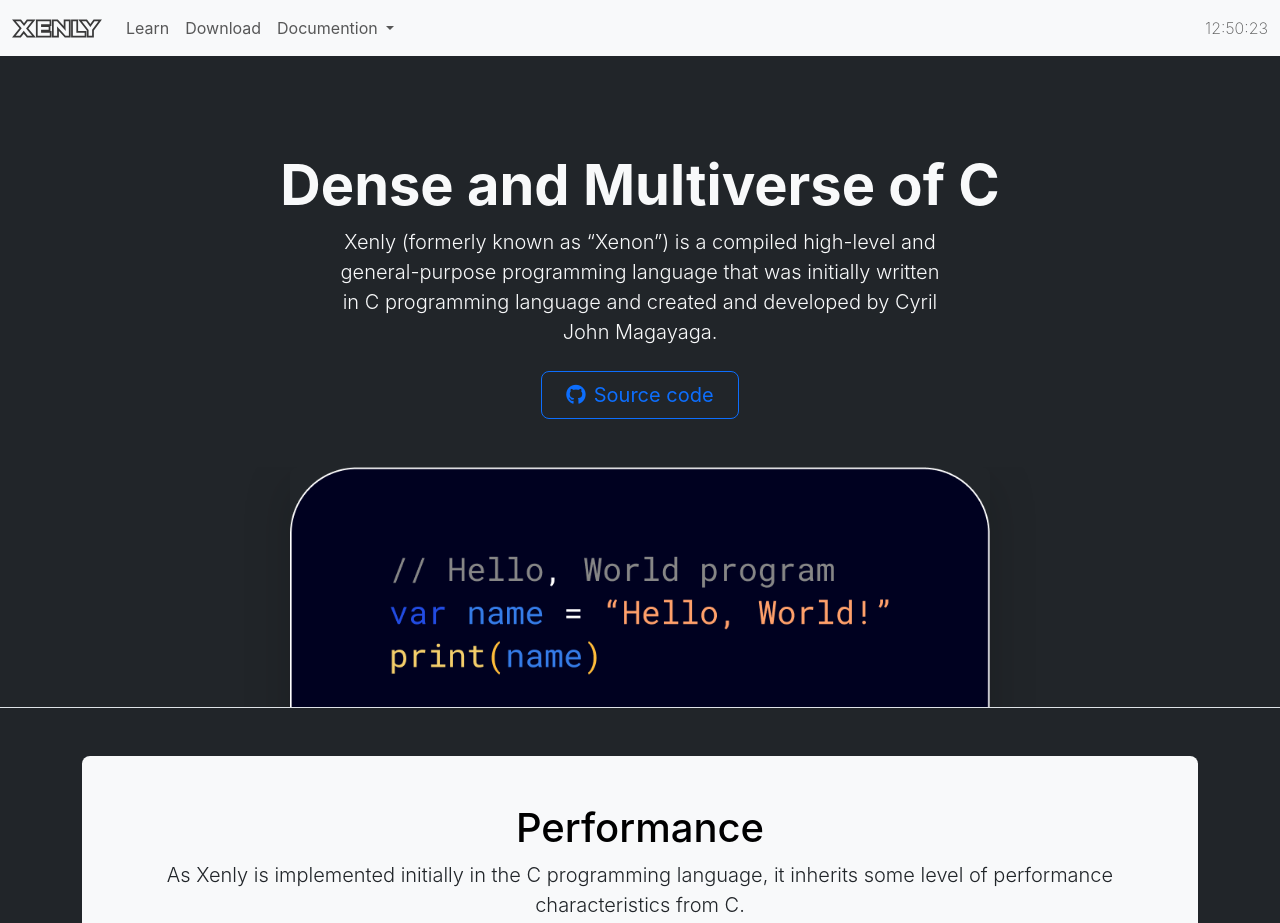
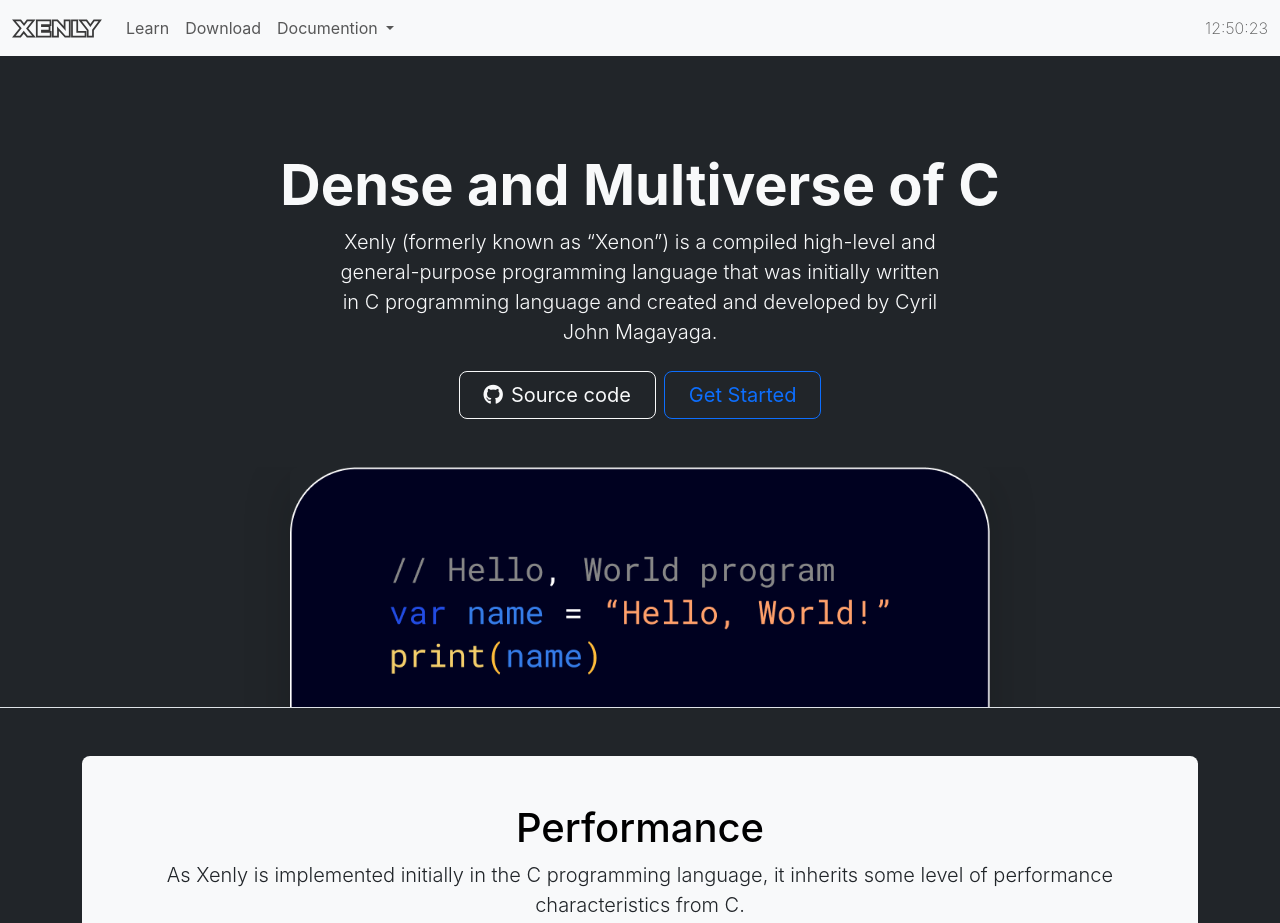
Before and after one commit to Magayaga/xenly, a plain HTML site: page docs/index.html in a window 1280 px wide. Shown: the top 923 px of the page. Drawn offline with nearby package versions, Linux system fonts and the light colour scheme; a web font is replaced by a local one.

Commit message:
Xenly's websites: Update `index.html`
Fixing and updating the official website of Xenly programming language

```diff
--- a/docs/index.html
+++ b/docs/index.html
@@ -51,7 +51,8 @@
     <div class="col-lg-6 mx-auto">
       <p class="lead mb-4 text-light">Xenly (formerly known as “Xenon”) is a compiled high-level and general-purpose programming language that was initially written in C programming language and created and developed by Cyril John Magayaga.</p>
       <div class="d-grid gap-2 d-sm-flex justify-content-sm-center mb-5">
-        <button type="button" class="btn btn-outline-primary btn-lg px-4"><a class="nav-link" href="https://github.com/magayaga/xenly"><i class="pr-2 fa-brands fa-github"></i>Source code</a></button>
+        <button type="button" class="btn btn-outline-light btn-lg px-4"><a class="nav-link" href="https://github.com/magayaga/xenly"><i class="pr-2 fa-brands fa-github"></i>Source code</a></button>
+        <button type="button" class="btn btn-outline-primary btn-lg px-4"><a class="nav-link" href="getting-started.html">Get Started</a></button>
       </div>
     </div>
     <div class="overflow-hidden" style="max-height: 30vh;">
```
